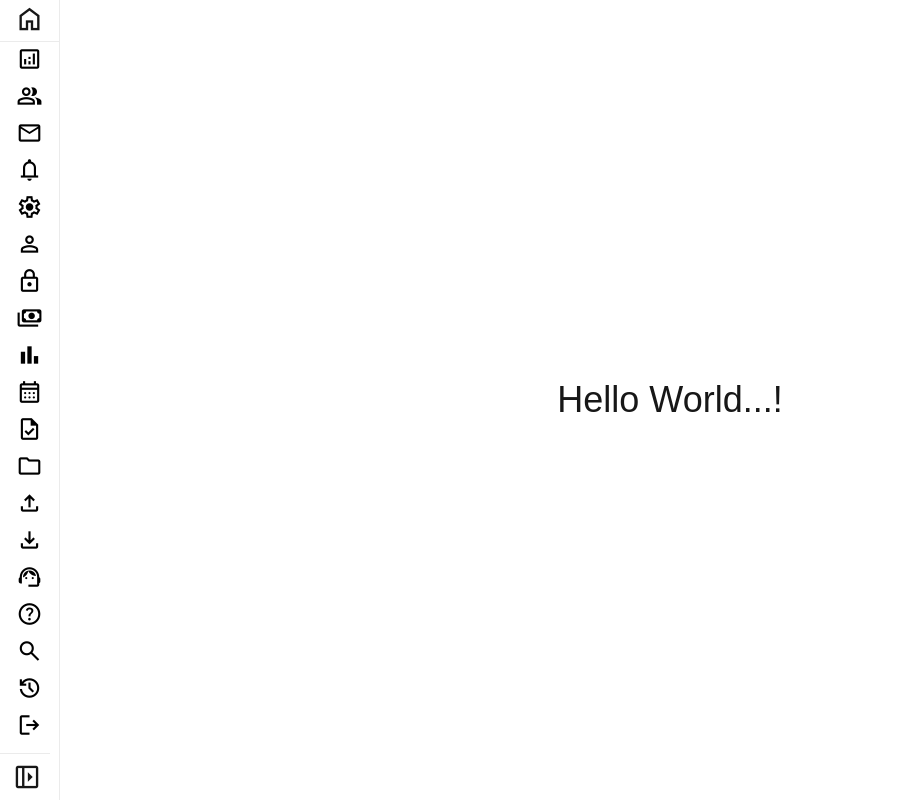
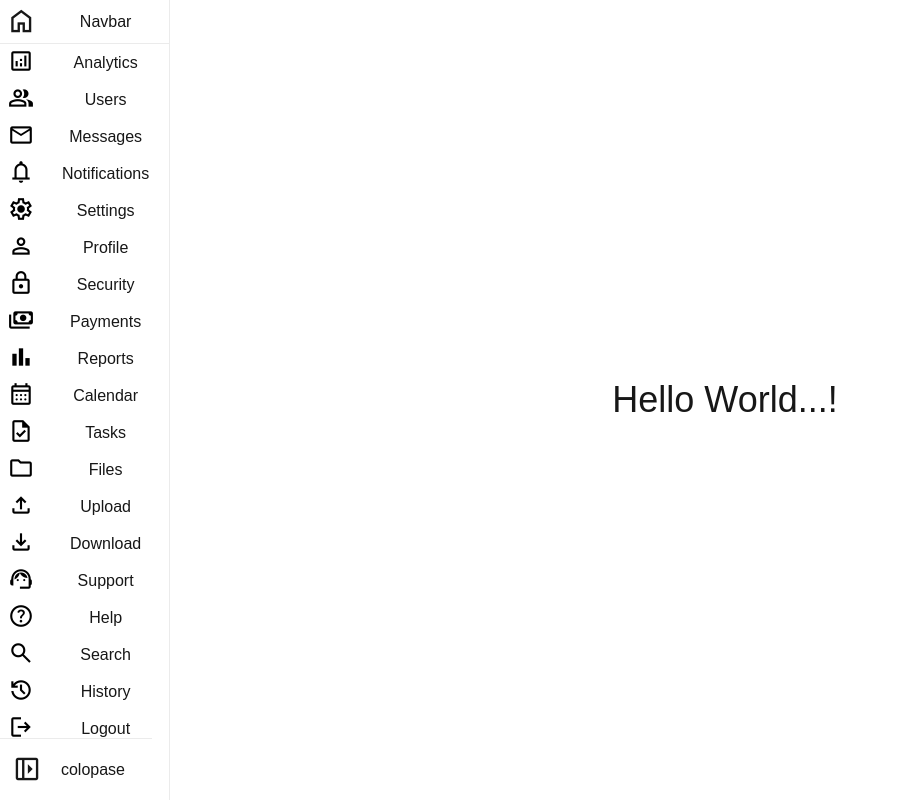
Before and after one commit to u-suryateja/nextjs, a Next.js app: page / in a window 1280 px wide. Shown: the whole page, without its empty margins (0-898 px from the left). Built offline with nearby package versions, Linux system fonts and the light colour scheme.

Commit message:
true change in navbar

```diff
--- a/app/components/Navbar.tsx
+++ b/app/components/Navbar.tsx
@@ -5,7 +5,7 @@ import { useState } from "react"
 import { menuItems } from "@/menuItems"
 
 export default function Navbar() {
-    const [expand, setExpand] = useState(false)
+    const [expand, setExpand] = useState(true)
     const router = useRouter()
     return (
         <div className={`flex  flex-col transition-all duration-300  h-screen border-r`} style={{ width: expand ? "var(--sidebar-width-expanded)" : "var(--sidebar-width-collapsed)", background: "var(--sidebar-bg)", borderColor: "var(--sidebar-border)"}}>
```
